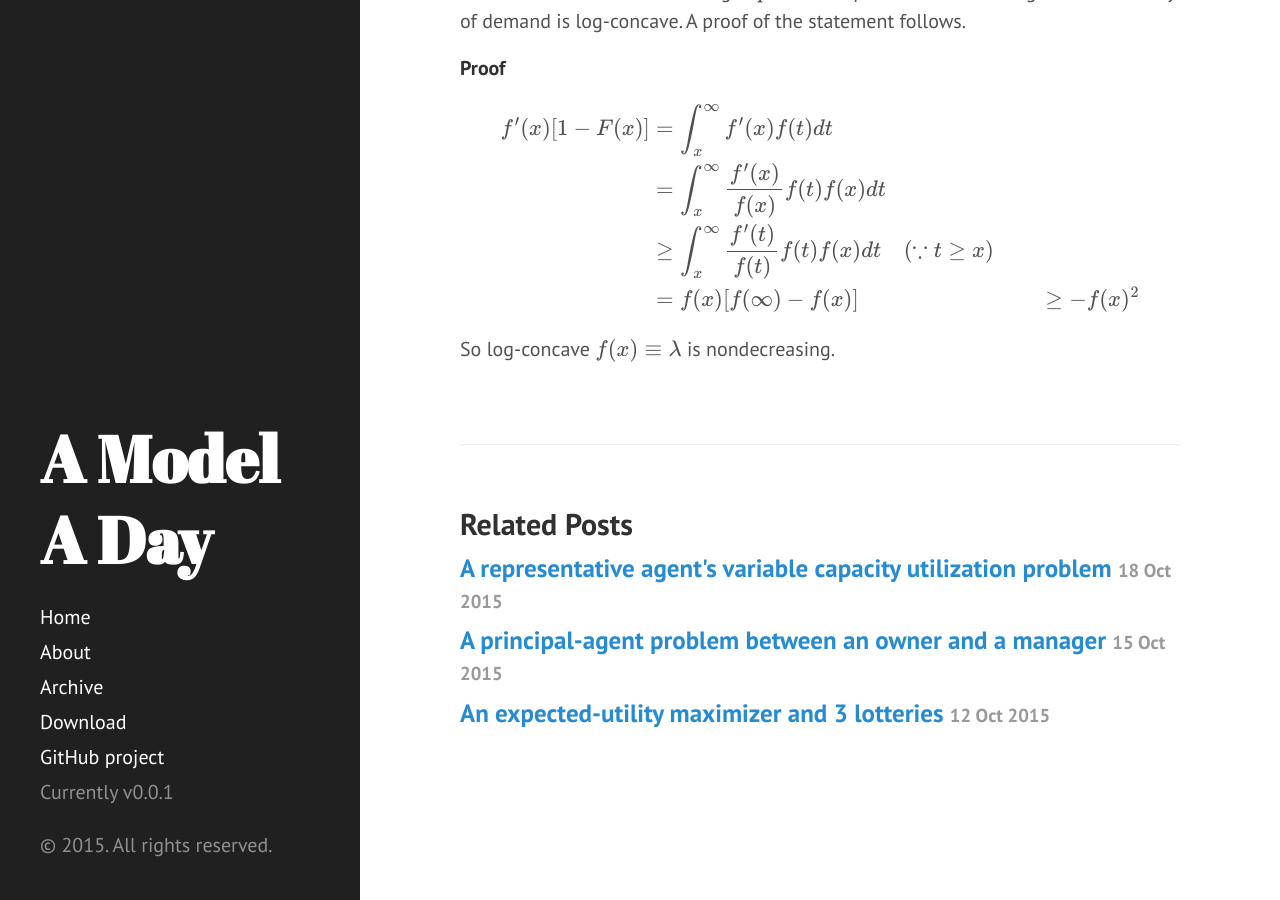
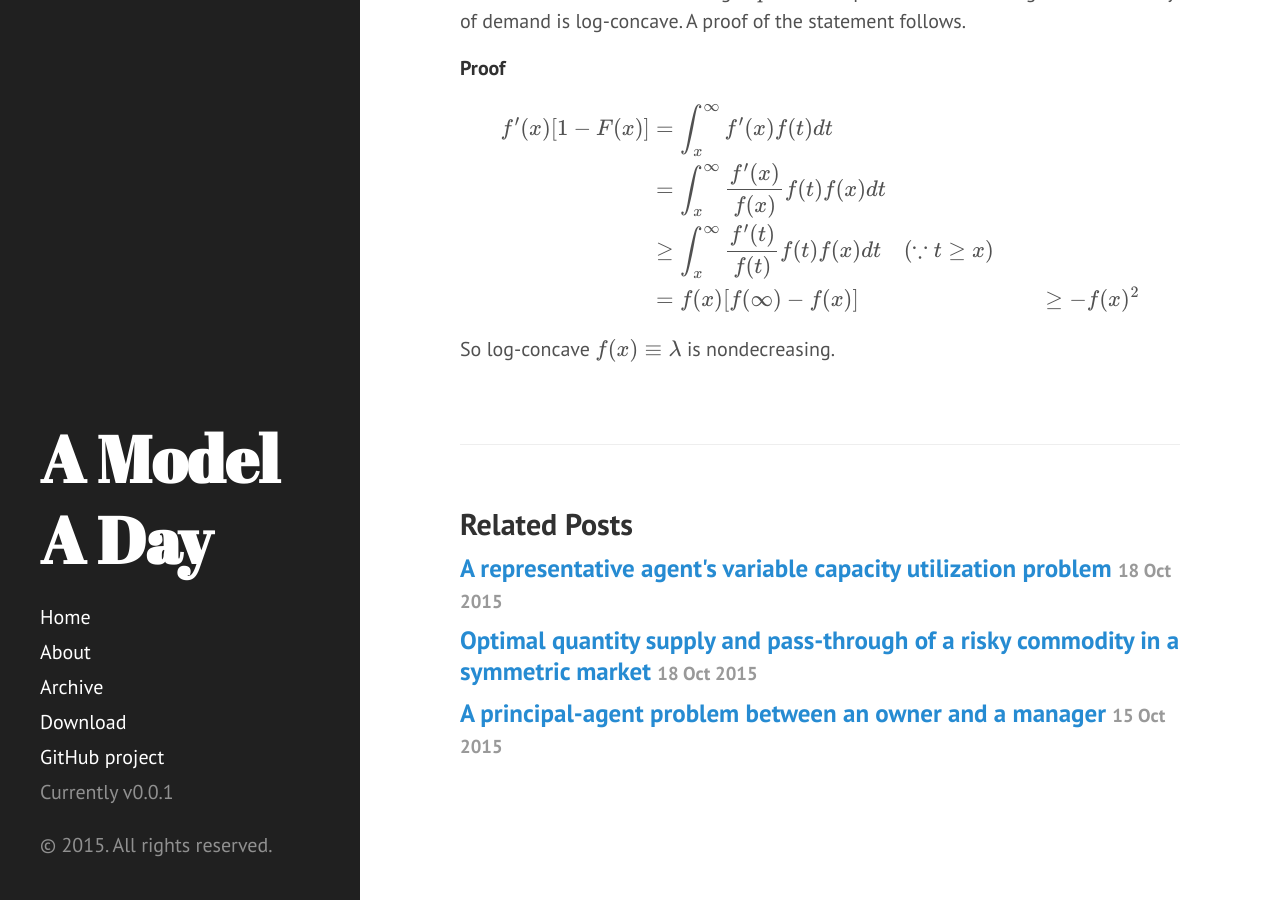
Before and after one commit to akhilrao/akhilrao.github.io, a Jekyll site: the page built from _posts/2015-10-04-monopoly-pricing-discrete-demand.md, in a window 1280 px wide and 900 px high, scrolled down 1399 px. Built offline with Jekyll 4.4.1, drawn with Linux system fonts in a browser that asks for light colours; Markdown is read by kramdown in place of the engine named in the settings; formulas are drawn with MathJax 3; part of the change alters nothing that is shown.

Commit message:
new post

```diff
--- a/_posts/2015-10-04-monopoly-pricing-discrete-demand.md
+++ b/_posts/2015-10-04-monopoly-pricing-discrete-demand.md
@@ -12,7 +12,7 @@ summary: How should a monopoly price optimally when demand is discrete? A deriva
 
 How should a monopoly price when demand is discrete? This situation arises whenever the consumer is choosing between "buy" or "not buy", as opposed to a choice of a continuous quantity.
 
-Let the consumers' valuations of the good be given by \\(V \sim F(v)\\), where \\(F(v)\\) is the [CDF](https://en.wikipedia.org/wiki/Cumulative_distribution_function) of the valuations and \\(f(p)\\) is the associated density. The probability that a consumer chooses to buy the good is the probability that their valuation is greater than the price, i.e. \\(1-F(p)\\). The seller's expected payoff is then
+Let the consumers' valuations of the good be given by \\(V \sim F(v)\\), where \\(F(v)\\) is the [CDF](https://en.wikipedia.org/wiki/Cumulative_distribution_function) of the valuations and \\(f(v)\\) is the associated density. The probability that a consumer chooses to buy the good is the probability that their valuation is greater than the price, i.e. \\(1-F(p)\\). The seller's expected payoff is then
 
 $$ \pi(p) = (p-c)(1-F(p)) $$
 
--- /dev/null
+++ b/_posts/2015-10-18-risky-good-supply-passthrough.md
@@ -0,0 +1,72 @@
+---
+layout: post
+title: Optimal quantity supply and pass-through of a risky commodity in a symmetric market
+category: micro theory
+tags: micro-theory oligopoly cournot risky supply passthrough
+year: 2015
+month: 10
+day: 02
+published: true
+summary: Symmetric firms compete in a Cournot market with a probability of death. The probability that a firm will die depends on the aggregate quantity supplied. Pass-through is derived.
+---
+
+This post is a model I've been thinking about a bit lately. Consider a Cournot market with \\(n\\) symmetric firms competing. Since the firms are symmetric, they will all supply the same quantity, \\(\bar{x}\\). The firms face a generic inverse demand function, \\(P(X)\\). The twist is that there is a risk of removal: with probability \\(F(n \bar{x} ) \\) a firm will randomly be removed from the market. The PDF of removal is \\( F'(X) = f'(X) \\), which is thrice continuously differentiable.
+
+With this model, I am trying to understand markets for illegal commodities better. I think this is a reasonable way to look at the probability of getting arrested when supplying some prohibited ("risky") commodity. The chance the seller ("the firm") gets arrested (removed from the market, 0 payoff) should depend on the number of sellers and the quantity supplied by the individual seller. In this version, it depends on both through aggregate supply. Aggregate quantity supplied is \\( X = n \bar{x} \\).
+
+I'm not sure I like this; I would like to do it with the probability of removal as a generic function of number of sellers and individual seller's quantity supplied, \\(F(x_i , n) \\). But this is tractable and a reasonable start.
+
+### Optimal supply and profits
+
+Each firm solves
+
+$$ \max_x~ F(X)(0) + (1-F(nx))(p(nx)-c)x $$
+
+Their first-order condition is
+
+$$\begin{align}
+& x[np'(X) - nf(X)p(X) - nF(X)p'(X) + cnf(X)] \cr
+& + (p(X)-c)(1-F(X)) = 0 \cr
+\end{align}$$
+
+Which gives us the optimal quantity supplied
+
+$$ \bar{x} = \frac{-(p(X) - c)}{n[p'(X) + \frac{f(X)}{1-F(X)}(p(X)-c)]} $$
+
+\\( \lambda(X) \equiv \frac{f(X)}{1-F(X)} \\) is the arrest hazard rate - the probability of a firm's arrest for a specific level of aggregate supply given the firm has not been arrested yet. The optimal quantity supplied is reduced from the usual optimal Cournot quantity. The reduction is increasing in the hazard rate (riskier at current \\(X\\) means sell less to be safe) and the profit margin (more profit per unit means the firm can sell fewer units).
+
+Individual firms' profits are given by
+
+$$ \bar{\pi} = \frac{(p(X) - c)^2 }{n \ [ |p'(X)| + \lambda(X) (p(X)-c)]} $$
+
+### Pass-through
+
+How does having this risk in the picture change how cost affects price?
+
+\\( \sigma(X) = -\frac{XP''(X)}{P'(X)} \\) is the curvature of the inverse demand function. Define \\( \gamma(X) = -\frac{XF''(X)}{F'(X)} \\), the curvature of the arrest likelihood. The pass-through depends on \\( \sigma(X)\\), \\( \gamma(X)\\), and \\( \lambda(X) \\).
+
+Let the firms' first-order condition be \\(R\\). \\(R\\) defines the quantity supplied as an implicit function of cost. The quantity pass-through, \\(\frac{\partial X}{\partial c}\\), is
+
+$$ \begin{align}
+ \frac{\partial X}{\partial c} & = - \frac{\partial R / \partial c}{\partial R / \partial X} \cr
+\end{align} $$
+
+
+Then
+
+$$ \begin{align}
+\frac{\partial P(X)}{\partial c} & = \frac{\partial P}{\partial X}\frac{\partial X}{\partial c} \cr
+\implies \frac{\partial P(X)}{\partial c} & = \frac{Xf(X) + F(X)}{f(X)[2 \lambda^{-1} - 2x - 1 - \sigma \lambda^{-1} - p'^{-1}((p-c)(1- \gamma + ( \gamma / x) ) + p)]}  \cr
+\end{align} $$
+
+I'm not sure of my algebra, so I'll try again and update this. But the expression depends on things in ways that make sense. I'm not sure what the derivative wrt the parameters are or if they make sense yet. It's pretty long and ugly.
+
+### Summary
+
+I say "arrest", but I guess it's really "zero payoff". Maybe arrest should be negative payoff or something. I think this could apply to any event, with the payoffs associated with \\(F(x)\\) set up appropriately. I'm sure this has been done much more generally before.
+
+I think it would be interesting to see the "risk pass-through", the change in price with respect to risk. The regular passthrough already incorporates the curvature of the risk likelihood, so maybe "risk pass-through" is unnecessary.
+
+I haven't assumed a form for price here, but it would depend on the hazard rate through \\( \bar{x} \\). The direct effect of the number of sellers would cancel out of the price, but \\(n\\) would still come in through the price and risk functions. As the hazard rate increases, I think the price should also increase if only because the quantity supplied will decrease. Without assuming a specific form, I can't go further in saying much about the price. I would like to see what the arrest risk premium looks like, if it is there.
+
+At some point I may try to do some numerics on this model to see how stuff changes with different assumptions.
```
Also changed, not shown: 1 other file.
